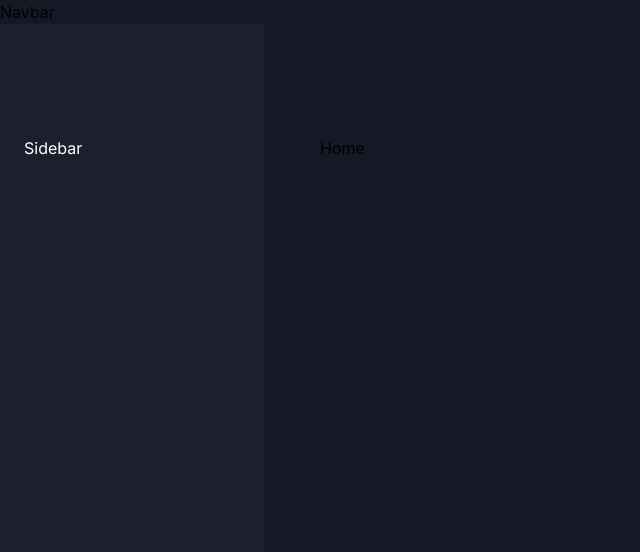
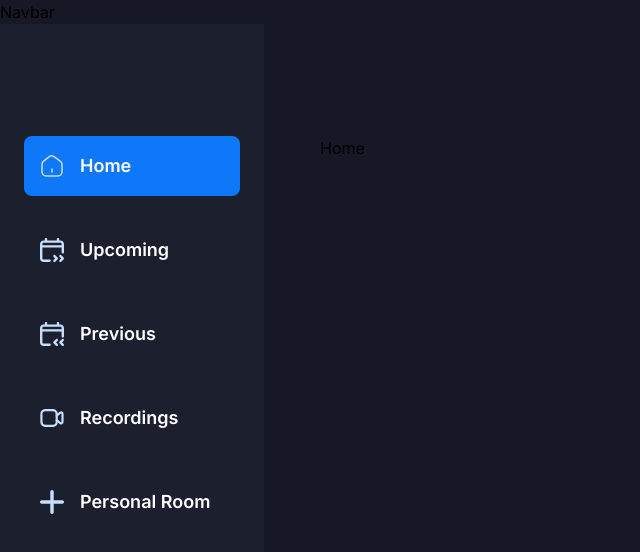
Before and after one commit to ArmOwOn/yoom, a Next.js app: page / in a window 1280 px wide. Shown: the top 552 px of the page, without its empty margins (0-640 px from the left). Built offline with nearby package versions, Linux system fonts and the light colour scheme.

Commit message:
sidebar complete

```diff
--- a/components/Sidebar.tsx
+++ b/components/Sidebar.tsx
@@ -1,9 +1,34 @@
-import React from "react";
+"use client";
+import Image from "next/image";
+import Link from "next/link";
+import { usePathname } from "next/navigation";
+
+import { sidebarLinks } from "@/constants";
+import { cn } from "@/lib/utils";
 
 const Sidebar = () => {
+  const pathname = usePathname();
+
   return (
-    <section className="stickysticky left-0 top-0 flex h-screen w-fit flex-col  justify-between  bg-dark-1 p-6 pt-28 text-white max-sm:hidden lg:w-[264px]">
-      <div className="flex flex-1 flex-col gap-6">Sidebar</div>
+    <section className="sticky left-0 top-0 flex h-screen w-fit flex-col  justify-between  bg-dark-1 p-6 pt-28 text-white max-sm:hidden lg:w-[264px]">
+      <div className="flex flex-1 flex-col gap-6">
+        {sidebarLinks.map((item) => {
+          const isActive = pathname === item.route || pathname.startsWith(`${item.route}/`);
+
+          return (
+            <Link
+              href={item.route}
+              key={item.label}
+              className={cn("flex gap-4 items-center p-4 rounded-lg justify-start", {
+                "bg-blue-1": isActive,
+              })}
+            >
+              <Image src={item.imgURL} alt={item.label} width={24} height={24} />
+              <p className="text-lg font-semibold max-lg:hidden">{item.label}</p>
+            </Link>
+          );
+        })}
+      </div>
     </section>
   );
 };
```
